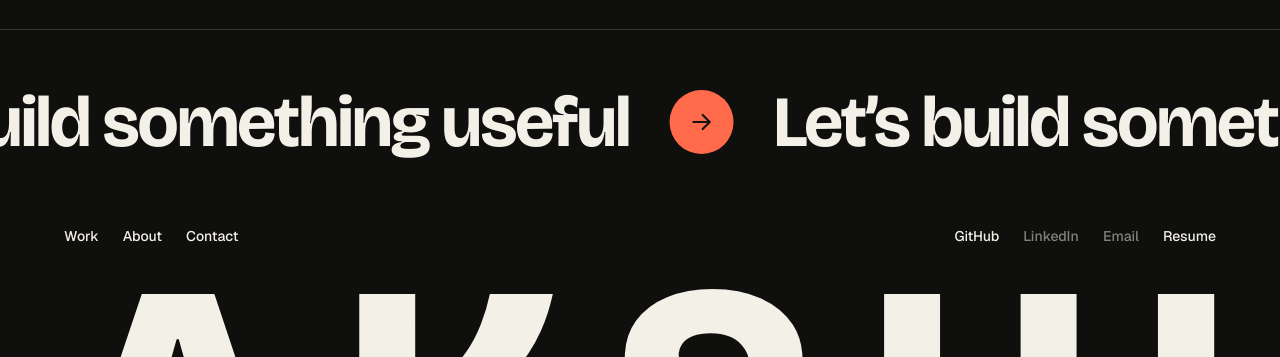
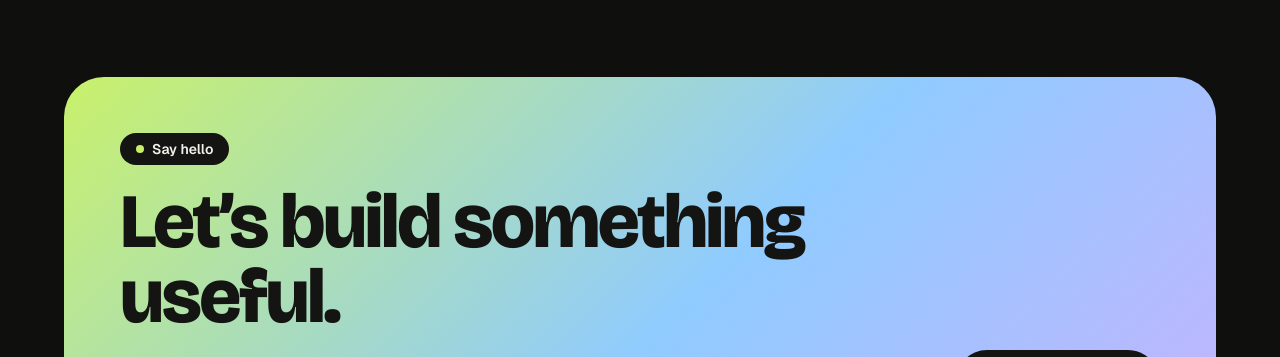
Before and after one commit to Akshit171203/Portfolio_Akshit, a Next.js app: page /work/bharatgpt in a window 1280 px wide. Shown: the part 2443-2800 px from the top of the page. Built offline with nearby package versions, Linux system fonts and the light colour scheme; no server answers.

Commit message:
Rename to Akshit (Akshit Gupta where a full name fits); rebuild footer
Footer: gradient call-to-action card, four link columns including real project links,
the name in large type, and a back-to-top button.

```diff
--- a/app/about/page.tsx
+++ b/app/about/page.tsx
@@ -2,7 +2,7 @@ import type { Metadata } from "next";
 import { AboutPage } from "@/components/pages/AboutPage";
 
 export const metadata: Metadata = {
-  title: "About — Akshi",
+  title: "About — Akshit",
   description: "Full Stack Web Developer at CoRover. Experience, skills and how I think about building reliable web applications.",
   alternates: { canonical: "/about" },
 };
--- a/app/contact/page.tsx
+++ b/app/contact/page.tsx
@@ -2,7 +2,7 @@ import type { Metadata } from "next";
 import { ContactPage } from "@/components/pages/ContactPage";
 
 export const metadata: Metadata = {
-  title: "Contact — Akshi",
+  title: "Contact — Akshit",
   description: "Hiring, building a product, or want to talk engineering and AI? Get in touch.",
   alternates: { canonical: "/contact" },
 };
--- a/app/layout.tsx
+++ b/app/layout.tsx
@@ -22,7 +22,7 @@ export const metadata: Metadata = {
   metadataBase: new URL(site.url),
   title: pageTitle,
   description: site.description,
-  authors: [{ name: site.name }],
+  authors: [{ name: site.fullName }],
   alternates: { canonical: "/" },
   openGraph: {
     type: "website",
@@ -49,7 +49,7 @@ const sameAs = [site.github, site.linkedin].filter((u) => !isPlaceholder(u));
 const jsonLd = {
   "@context": "https://schema.org",
   "@type": "Person",
-  name: site.name,
+  name: site.fullName,
   jobTitle: site.role,
   worksFor: { "@type": "Organization", name: site.company },
   url: site.url,
--- a/app/opengraph-image.tsx
+++ b/app/opengraph-image.tsx
@@ -2,7 +2,7 @@ import { ogSize, renderOg } from "@/lib/og";
 
 export const size = ogSize;
 export const contentType = "image/png";
-export const alt = "Akshi — Software Engineer, Full Stack Developer";
+export const alt = "Akshit Gupta — Software Engineer, Full Stack Developer";
 
 export default function Image() {
   return renderOg();
--- a/app/work/[slug]/page.tsx
+++ b/app/work/[slug]/page.tsx
@@ -12,10 +12,10 @@ export async function generateMetadata(props: PageProps<"/work/[slug]">): Promis
   const p = getProject(slug);
   if (!p) return {};
   return {
-    title: `${p.name} — Akshi`,
+    title: `${p.name} — Akshit`,
     description: p.tagline,
     alternates: { canonical: `/work/${slug}` },
-    openGraph: { title: `${p.name} — Akshi`, description: p.tagline, url: `/work/${slug}` },
+    openGraph: { title: `${p.name} — Akshit`, description: p.tagline, url: `/work/${slug}` },
   };
 }
 
--- a/app/work/page.tsx
+++ b/app/work/page.tsx
@@ -2,7 +2,7 @@ import type { Metadata } from "next";
 import { WorkList } from "@/components/pages/WorkList";
 
 export const metadata: Metadata = {
-  title: "Work — Akshi",
+  title: "Work — Akshit",
   description: "Selected projects: FollowUpHub, CoRover.ai, BuilderV2 and more. React, Next.js, TypeScript, Node.js, PostgreSQL and AI-powered applications.",
   alternates: { canonical: "/work" },
 };
--- a/components/Footer.tsx
+++ b/components/Footer.tsx
@@ -1,51 +1,108 @@
 "use client";
 
 import { motion } from "framer-motion";
-import { ArrowRightIcon } from "@/components/ui/Icons";
+import { ArrowDownIcon, ArrowRightIcon } from "@/components/ui/Icons";
+import { Magnetic } from "@/components/ui/Magnetic";
 import { SmartLink } from "@/components/ui/SmartLink";
-import { VelocityMarquee } from "@/components/ui/VelocityMarquee";
+import { projects } from "@/data/projects";
 import { site } from "@/data/site";
 import { isPlaceholder } from "@/lib/utils";
 import { TransitionLink } from "./TransitionLink";
 
+const EASE = [0.22, 1, 0.36, 1] as const;
 const LETTER_COLORS = ["hover:text-coral", "hover:text-lime", "hover:text-lilac", "hover:text-sky", "hover:text-butter"];
 
 export function Footer() {
   const emailHref = isPlaceholder(site.email) ? site.email : `mailto:${site.email}`;
-  const link = "inline-block py-1 underline-offset-4 hover:underline";
+  const link = "inline-block py-1 text-[0.9375rem] font-medium underline-offset-4 transition-colors hover:text-fg hover:underline";
+  const heading = "mb-4 text-xs font-semibold uppercase tracking-[0.2em] text-muted";
 
   return (
-    <footer className="mt-24 overflow-hidden border-t border-line pt-10">
-      <TransitionLink href="/contact" label="Contact" color="coral" data-cursor="Talk" className="block py-4">
-        <span className="sr-only">Let’s build something useful. Contact me.</span>
-        <VelocityMarquee speed={-3}>
-          {Array.from({ length: 4 }, (_, i) => (
-            <span key={i} aria-hidden className="font-display mr-10 flex items-center gap-10 whitespace-nowrap text-5xl font-bold sm:text-7xl">
-              Let’s build something useful
-              <span className="grid h-12 w-12 place-items-center rounded-full bg-coral text-ink sm:h-16 sm:w-16">
-                <ArrowRightIcon size={28} />
+    <footer className="mt-24 overflow-hidden pt-4 sm:mt-32">
+      {/* Call to action: a gradient card with the one thing I want you to do */}
+      <div className="container-page">
+        <motion.div
+          initial={{ opacity: 0, y: 40 }}
+          whileInView={{ opacity: 1, y: 0 }}
+          viewport={{ once: true, margin: "0px 0px -10% 0px" }}
+          transition={{ duration: 0.8, ease: EASE }}
+          className="relative overflow-hidden rounded-[2rem] p-8 text-ink sm:rounded-[2.5rem] sm:p-14"
+          style={{ background: "linear-gradient(135deg, var(--lime) 0%, var(--sky) 55%, var(--lilac) 100%)" }}
+        >
+          <div aria-hidden className="grain pointer-events-none absolute inset-0" />
+          <div className="relative flex flex-col gap-10 lg:flex-row lg:items-end lg:justify-between">
+            <div>
+              <p className="mb-5 inline-flex items-center gap-2 rounded-full bg-ink px-4 py-1.5 text-sm font-semibold text-[#f4f1ea]">
+                <span aria-hidden className="h-2 w-2 rounded-full bg-lime" />
+                Say hello
+              </p>
+              <h2 className="font-display max-w-3xl text-[clamp(2.25rem,6vw,5rem)] font-extrabold leading-[0.98] tracking-tight">Let’s build something useful.</h2>
+              <p className="mt-5 max-w-lg text-lg leading-relaxed opacity-80">Hiring, building a product, or want to talk engineering and AI? I’d be happy to connect.</p>
+            </div>
+            <Magnetic>
+              <TransitionLink
+                href="/contact"
+                label="Contact"
+                color="coral"
+                data-cursor="Talk"
+                className="group inline-flex h-16 shrink-0 items-center gap-4 self-start rounded-full bg-ink pl-8 pr-3 text-lg font-semibold text-[#f4f1ea] lg:self-auto"
+              >
+                Get in touch
+                <span className="grid h-10 w-10 place-items-center rounded-full bg-coral text-ink transition-transform duration-300 group-hover:-rotate-45">
+                  <ArrowRightIcon size={20} />
                 </span>
-            </span>
-          ))}
-        </VelocityMarquee>
               </TransitionLink>
+            </Magnetic>
+          </div>
+        </motion.div>
+      </div>
 
-      <div className="container-page mt-12 flex flex-wrap items-center justify-between gap-x-8 gap-y-3 text-sm font-medium">
-        <ul className="flex flex-wrap gap-x-6">
+      {/* Columns */}
+      <div className="container-page mt-16 grid grid-cols-2 gap-x-6 gap-y-12 md:grid-cols-12 md:gap-x-8">
+        <div className="col-span-2 md:col-span-4">
+          <p className="font-display text-3xl font-extrabold leading-none tracking-tight">{site.fullName}</p>
+          <p className="mt-4 max-w-xs leading-relaxed text-muted">
+            {site.role} at {site.company}, building production web applications and AI-powered products.
+          </p>
+        </div>
+
+        <nav aria-label="Pages" className="md:col-span-2">
+          <p className={heading}>Pages</p>
+          <ul>
+            <li><TransitionLink href="/" label="Home" color="ink" className={link}>Home</TransitionLink></li>
             <li><TransitionLink href="/work" label="Work" color="lime" className={link}>Work</TransitionLink></li>
             <li><TransitionLink href="/about" label="About" color="lilac" className={link}>About</TransitionLink></li>
             <li><TransitionLink href="/contact" label="Contact" color="coral" className={link}>Contact</TransitionLink></li>
           </ul>
-        <ul className="flex flex-wrap gap-x-6">
+        </nav>
+
+        <nav aria-label="Projects" className="md:col-span-3">
+          <p className={heading}>Selected work</p>
+          <ul>
+            {projects.slice(0, 5).map((p) => (
+              <li key={p.slug}>
+                <TransitionLink href={`/work/${p.slug}`} label={p.name} color={p.color} className={link}>
+                  {p.name}
+                </TransitionLink>
+              </li>
+            ))}
+          </ul>
+        </nav>
+
+        <nav aria-label="Elsewhere" className="md:col-span-3">
+          <p className={heading}>Elsewhere</p>
+          <ul>
             <li><SmartLink href={site.github} label="GitHub" className={link}>GitHub</SmartLink></li>
             <li><SmartLink href={site.linkedin} label="LinkedIn" className={link}>LinkedIn</SmartLink></li>
             <li><SmartLink href={emailHref} label="Email" className={link}>Email</SmartLink></li>
             <li><SmartLink href={site.resume} label="Resume" className={link}>Resume</SmartLink></li>
           </ul>
+        </nav>
       </div>
 
+      {/* The name, large. Each letter lights up on hover. */}
       <div aria-hidden className="container-page select-none">
-        <p className="font-display flex justify-between pt-6 text-[clamp(5rem,27vw,26rem)] font-extrabold leading-[0.78]">
+        <p className="font-display flex justify-between pt-14 text-[clamp(3rem,min(24vw,19rem),19rem)] font-extrabold leading-[0.78]">
           {[...site.name.toUpperCase()].map((ch, i) => (
             <motion.span
               key={i}
@@ -62,9 +119,21 @@ export function Footer() {
         </p>
       </div>
 
-      <div className="container-page flex flex-col gap-2 py-6 text-sm text-muted sm:flex-row sm:justify-between">
-        <p>© 2026 {site.name} · {site.tagline}</p>
+      <div className="container-page mt-4 flex flex-col gap-4 border-t border-line py-6 text-sm text-muted sm:flex-row sm:items-center sm:justify-between">
+        <p>© 2026 {site.fullName} · {site.tagline}</p>
+        <div className="flex items-center gap-6">
           <p>Built with Next.js</p>
+          <button
+            type="button"
+            onClick={() => window.scrollTo({ top: 0, behavior: "smooth" })}
+            className="group inline-flex items-center gap-2 font-semibold text-fg"
+          >
+            Back to top
+            <span className="grid h-8 w-8 place-items-center rounded-full border border-line transition-colors group-hover:bg-fg group-hover:text-bg">
+              <ArrowDownIcon size={14} className="rotate-180" />
+            </span>
+          </button>
+        </div>
       </div>
     </footer>
   );
--- a/components/pages/AboutPage.tsx
+++ b/components/pages/AboutPage.tsx
@@ -151,7 +151,7 @@ export function AboutPage() {
                 {photo ? (
                   <Image
                     src={photo}
-                    alt={`Portrait of ${site.name}`}
+                    alt={`Portrait of ${site.fullName}`}
                     fill
                     priority
                     sizes="(min-width: 1024px) 40vw, 90vw"
--- a/data/site.ts
+++ b/data/site.ts
@@ -6,7 +6,9 @@
  * instead of a dead link. Replace the value and it becomes a real link.
  */
 
-export const MY_NAME = "Akshi";
+export const MY_NAME = "Akshit";
+/** Used where a full name belongs: metadata, structured data, copyright. */
+export const MY_FULL_NAME = "Akshit Gupta";
 export const MY_TITLE =
   "Software Engineer | Full Stack Developer | AI-Integrated Applications";
 export const MY_EMAIL = "[ADD EMAIL]";
@@ -34,6 +36,7 @@ export const PROJECT_URLS: Record<string, ProjectUrls> = {
 
 export const site = {
   name: MY_NAME,
+  fullName: MY_FULL_NAME,
   title: MY_TITLE,
   role: "Full Stack Web Developer",
   company: "CoRover",
```
Also changed, not shown: 1 other file (tests, documents, lock files or other folders). Lines whose indentation alone changed are shown as unchanged.
